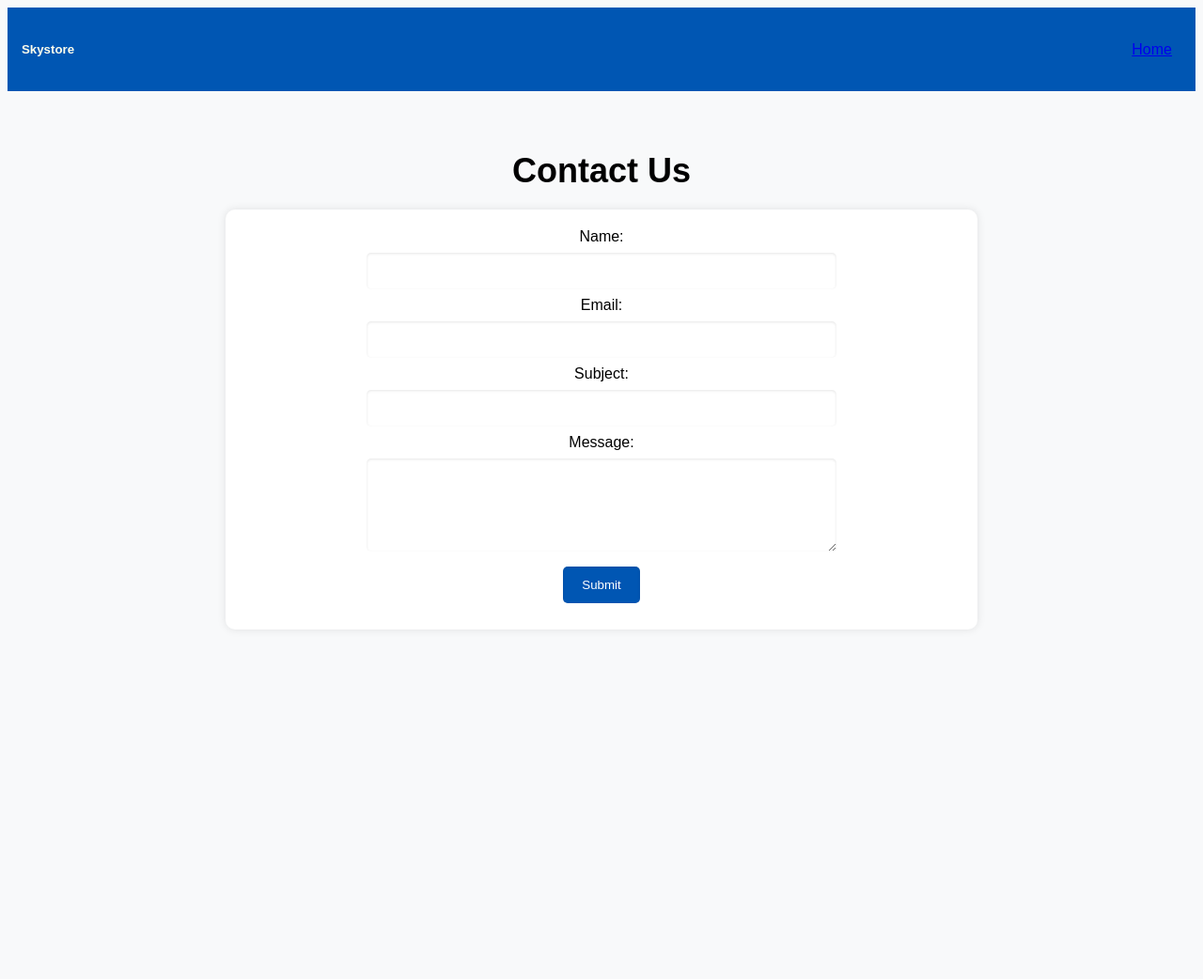
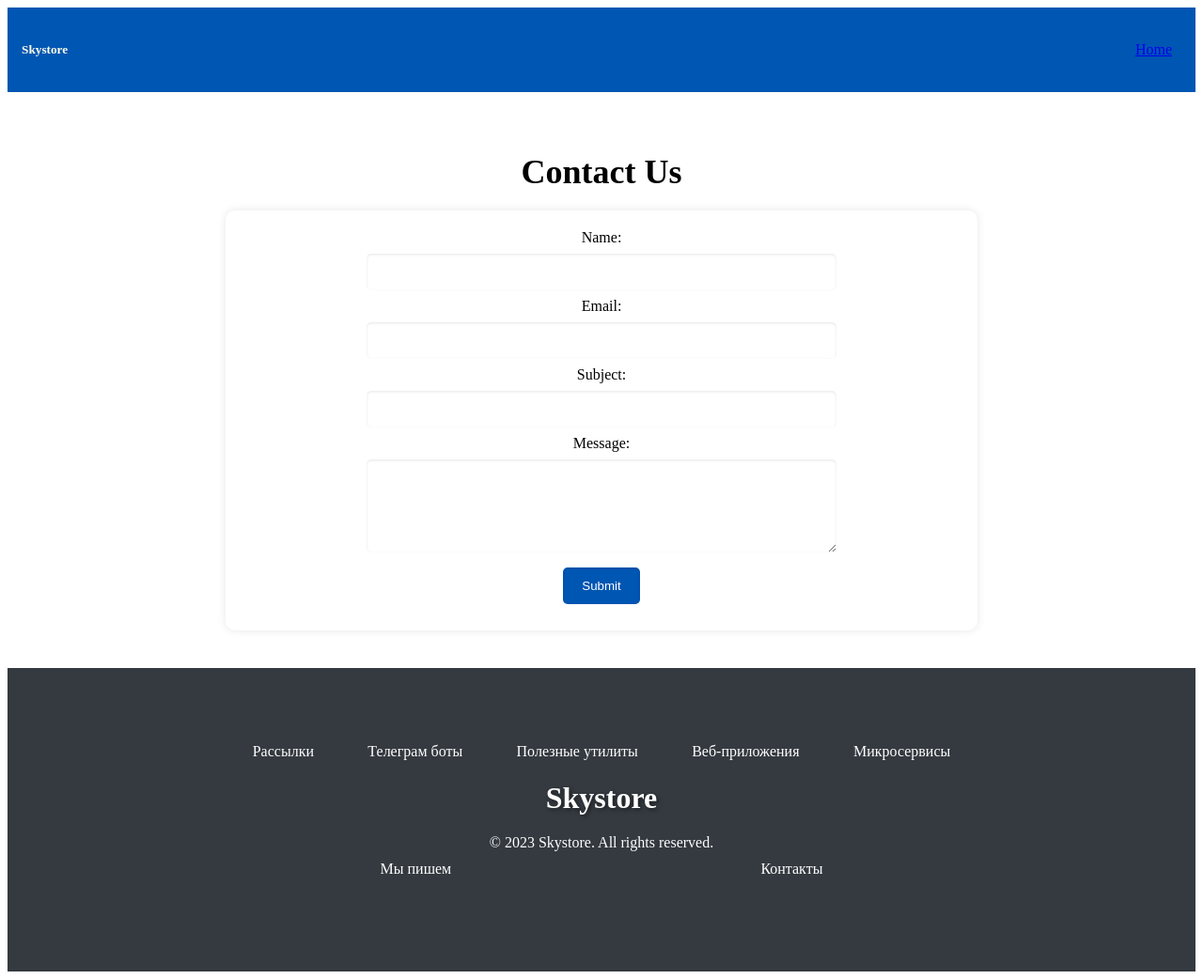
Before and after one commit to Sherika91/djangoproject, a Django app: page /contacts/ in a window 1280 px wide. Shown: the whole page at 94% size. Before the commit the page ends 642 px from the top, so only its background shows below. Run offline with Django 4.2, Linux system fonts and the light colour scheme.

Commit message:
func add

```diff
--- a/catalog/templates/catalog/contacts.html
+++ b/catalog/templates/catalog/contacts.html
@@ -1,80 +1,17 @@
+{% load static %}
 <!DOCTYPE html>
-<html>
+<html lang="en">
 <head>
+    <meta charset="UTF-8">
+    <meta name="viewport" content="width=device-width, initial-scale=1.0">
     <title>Contact Us</title>
-    <style>
-        body {
-            font-family: Arial, sans-serif;
-            background-color: #f8f9fa;
-        }
-
-        .header {
-            background-color: #0056b3;
-            padding: 15px;
-            display: flex;
-            justify-content: space-between;
-            align-items: center;
-            color: #fffeec;
-        }
-
-        .navbar {
-            margin-right: 10px;
-            mask-border-mode: alpha;
-        }
-
-        .container {
-            max-width: 800px;
-            margin: 0 auto;
-            padding: 40px 0;
-        }
-
-        h1 {
-            text-align: center;
-            font-size: 36px;
-            margin-bottom: 20px;
-        }
-
-        form {
-            display: flex;
-            flex-direction: column;
-            align-items: center;
-            background-color: white;
-            padding: 20px;
-            border-radius: 10px;
-            box-shadow: 0 0 10px rgba(0, 0, 0, 0.1);
-        }
-
-        input, textarea {
-            width: 100%;
-            max-width: 500px;
-            padding: 12px 20px;
-            margin: 8px 0;
-            box-sizing: border-box;
-            border-radius: 5px;
-            border: none;
-            box-shadow: inset 0 1px 3px rgba(0, 0, 0, 0.1);
-        }
-
-        input[type=submit] {
-            width: auto;
-            background-color: #0056b3;
-            color: white;
-            padding: 12px 20px;
-            border-radius: 5px;
-            border: none;
-            cursor: pointer;
-        }
-
-        input[type=submit]:hover {
-            background-color: #007bff;
-        }
-    </style>
+    <link rel="stylesheet" type="text/css" href="{% static 'catalog/style_contacts.css' %}">
 </head>
 <body>
 <div class="header">
     <h5 class="my-0 mr-md-auto font-weight-normal text-light">Skystore</h5>
     <nav class="navbar">
-        <a class="btnbtn-primary" role="button" href="/">Home</a>
+        <a class="btn btn-primary" role="button" href="/">Home</a>
     </nav>
 </div>
 <div class="container">
@@ -96,5 +33,22 @@
         <input class="btn-primary" type="submit" value="Submit">
     </form>
 </div>
+<footer class="footer">
+    <div class="container">
+        <div class="footer-links">
+            <a class="footer-link" href="#">Рассылки</a>
+            <a class="footer-link" href="#">Телеграм боты</a>
+            <a class="footer-link" href="#">Полезные утилиты</a>
+            <a class="footer-link" href="#">Веб-приложения</a>
+            <a class="footer-link" href="#">Микросервисы</a>
+        </div>
+        <h1 class="footer-logo">Skystore</h1>
+        <p class="footer-text">&copy; 2023 Skystore. All rights reserved.</p>
+        <div class="footer-links">
+            <a class="footer-link" href="#">Мы пишем</a>
+            <a class="footer-link" href="/contacts/">Контакты</a>
+        </div>
+    </div>
+</footer>
 </body>
 </html>
--- /dev/null
+++ b/static/catalog/style_contacts.css
@@ -0,0 +1,102 @@
+.body {
+    font-family: 'Segoe UI', Tahoma, Geneva, Verdana, sans-serif;
+    background-color: #f5f5f5;
+    color: #333;
+    margin: 0;
+    padding: 0;
+}
+
+.header {
+    background-color: #0056b3;
+    padding: 15px;
+    display: flex;
+    justify-content: space-between;
+    align-items: center;
+    color: #fffeec;
+}
+
+.navbar {
+    margin-right: 10px;
+    mask-border-mode: alpha;
+}
+
+.container {
+    max-width: 800px;
+    margin: 0 auto;
+    padding: 40px 0;
+}
+
+h1 {
+    text-align: center;
+    font-size: 36px;
+    margin-bottom: 20px;
+}
+
+form {
+    display: flex;
+    flex-direction: column;
+    align-items: center;
+    background-color: white;
+    padding: 20px;
+    border-radius: 10px;
+    box-shadow: 0 0 10px rgba(0, 0, 0, 0.1);
+}
+
+input, textarea {
+    width: 100%;
+    max-width: 500px;
+    padding: 12px 20px;
+    margin: 8px 0;
+    box-sizing: border-box;
+    border-radius: 5px;
+    border: none;
+    box-shadow: inset 0 1px 3px rgba(0, 0, 0, 0.1);
+}
+
+input[type=submit] {
+    width: auto;
+    background-color: #0056b3;
+    color: white;
+    padding: 12px 20px;
+    border-radius: 5px;
+    border: none;
+    cursor: pointer;
+}
+
+input[type=submit]:hover {
+    background-color: #007bff;
+}
+
+.footer {
+    padding: 40px 0;
+    background-color: #343a40;
+    color: #ffffff;
+    text-align: center;
+}
+
+.footer-links {
+    display: flex;
+    justify-content: space-around;
+    margin-bottom: 20px;
+}
+
+.footer-link {
+    color: #ffffff;
+    text-decoration: none;
+    transition: 0.3s ease-in-out;
+}
+
+.footer-link:hover {
+    color: #cfd8dc;
+}
+
+.footer-text {
+    margin-bottom: 10px;
+}
+
+.footer-logo {
+    font-size: 32px;
+    font-weight: bold;
+    margin-bottom: 20px;
+    text-shadow: 2px 2px 4px rgba(0, 0, 0, 0.5);
+}
```
Also changed, not shown: catalog/templates/catalog/index.html (+4 -136 lines), config/settings.py (+3 -6 lines), static/catalog/style_index.css (added, +129 -0 lines).
